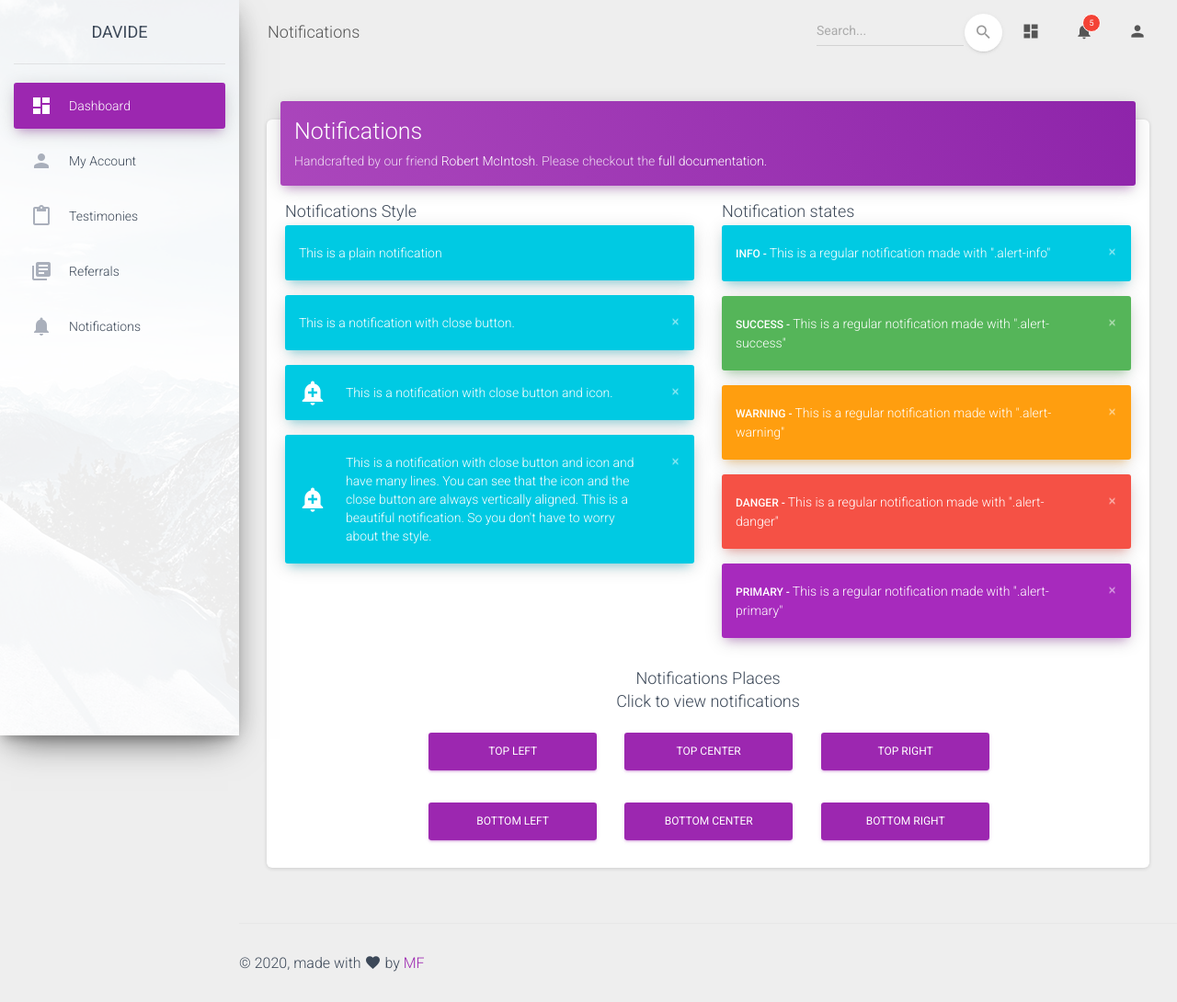
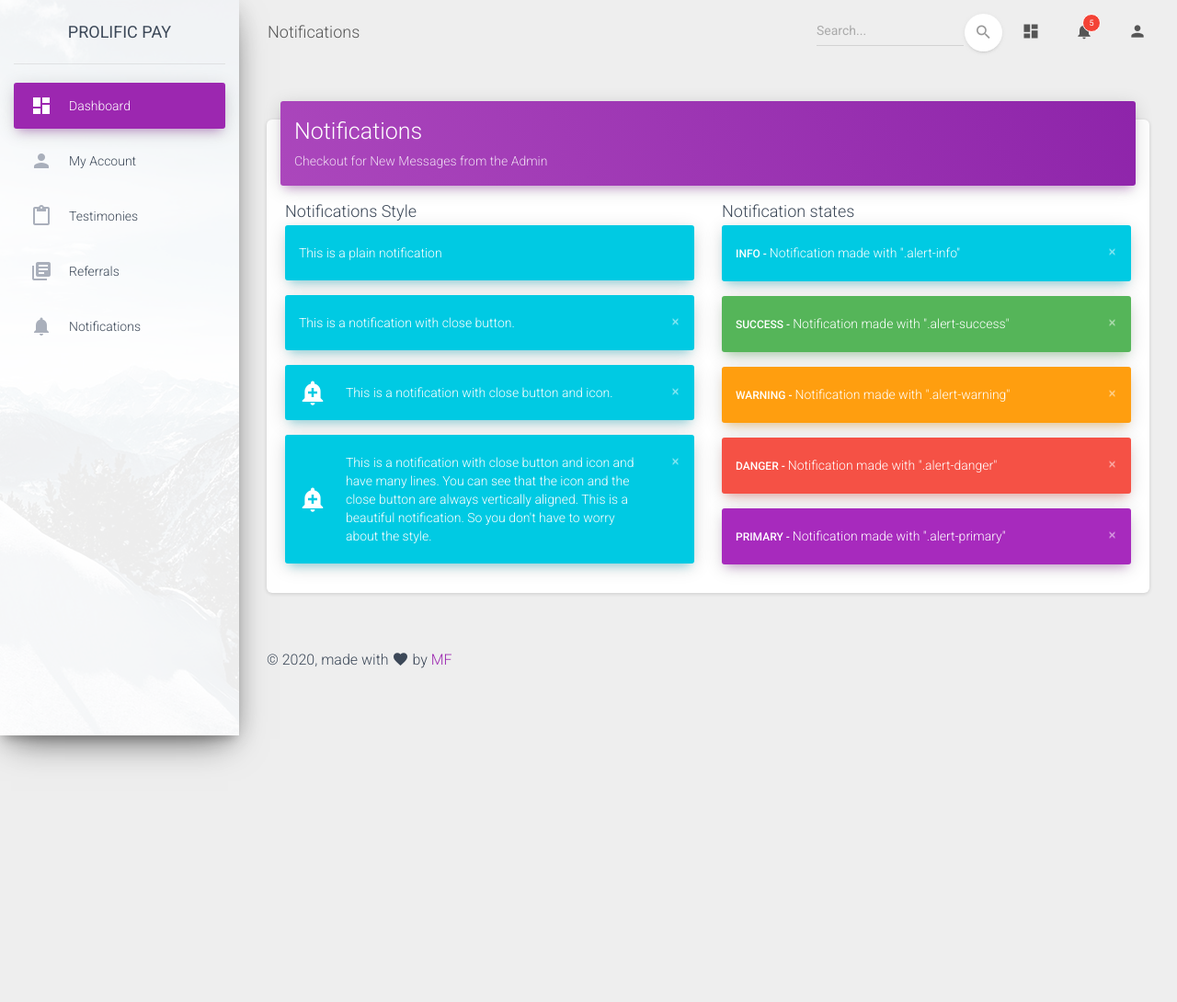
Before and after one commit to akojif/dashboard-ps, a plain HTML site: page notifications.html in a window 1280 px wide. Shown: the whole page at 92% size. After the commit the page ends 800 px from the top, so only its background shows below. Drawn offline with nearby package versions, Linux system fonts and the light colour scheme; some packages are replaced by stand-ins of ours.

Commit message:
Update notifications.html

```diff
--- a/notifications.html
+++ b/notifications.html
@@ -24,7 +24,7 @@
         <div class="sidebar" data-color="purple" data-background-color="white" data-image="assets/img/sidebar-1.jpg">
 
             <div class="logo"><a href="index.html" class="simple-text logo-normal">
-          Davide
+          Prolific Pay
         </a></div>
             <div class="sidebar-wrapper">
                 <ul class="nav">
@@ -102,11 +102,11 @@
                                     </p>
                                 </a>
                                 <div class="dropdown-menu dropdown-menu-right" aria-labelledby="navbarDropdownMenuLink">
-                                    <a class="dropdown-item" href="#">Mike John responded to your email</a>
+                                    <a class="dropdown-item" href="#">Davide responded to your email</a>
                                     <a class="dropdown-item" href="#">You have 5 new tasks</a>
                                     <a class="dropdown-item" href="#">You're now friend with Andrew</a>
                                     <a class="dropdown-item" href="#">Another Notification</a>
-                                    <a class="dropdown-item" href="#">Another One</a>
+                                    <a class="dropdown-item" href="#">Another Notification</a>
                                 </div>
                             </li>
                             <li class="nav-item dropdown">
@@ -133,9 +133,7 @@
                     <div class="card">
                         <div class="card-header card-header-primary">
                             <h3 class="card-title">Notifications</h3>
-                            <p class="card-category">Handcrafted by our friend
-                                <a target="_blank" href="https://github.com/mouse0270">Robert McIntosh</a>. Please checkout the
-                                <a href="http://bootstrap-notify.remabledesigns.com/" target="_blank">full documentation.</a>
+                            <p class="card-category">Checkout for New Messages from the Admin
                             </p>
                         </div>
                         <div class="card-body">
@@ -173,84 +171,41 @@
                       <i class="material-icons">close</i>
                     </button>
                                         <span>
-                      <b> Info - </b> This is a regular notification made with ".alert-info"</span>
+                      <b> Info - </b> Notification made with ".alert-info"</span>
                                     </div>
                                     <div class="alert alert-success">
                                         <button type="button" class="close" data-dismiss="alert" aria-label="Close">
                       <i class="material-icons">close</i>
                     </button>
                                         <span>
-                      <b> Success - </b> This is a regular notification made with ".alert-success"</span>
+                      <b> Success - </b> Notification made with ".alert-success"</span>
                                     </div>
                                     <div class="alert alert-warning">
                                         <button type="button" class="close" data-dismiss="alert" aria-label="Close">
                       <i class="material-icons">close</i>
                     </button>
                                         <span>
-                      <b> Warning - </b> This is a regular notification made with ".alert-warning"</span>
+                      <b> Warning - </b> Notification made with ".alert-warning"</span>
                                     </div>
                                     <div class="alert alert-danger">
                                         <button type="button" class="close" data-dismiss="alert" aria-label="Close">
                       <i class="material-icons">close</i>
                     </button>
                                         <span>
-                      <b> Danger - </b> This is a regular notification made with ".alert-danger"</span>
+                      <b> Danger - </b> Notification made with ".alert-danger"</span>
                                     </div>
                                     <div class="alert alert-primary">
                                         <button type="button" class="close" data-dismiss="alert" aria-label="Close">
                       <i class="material-icons">close</i>
                     </button>
                                         <span>
-                      <b> Primary - </b> This is a regular notification made with ".alert-primary"</span>
-                                    </div>
-                                </div>
-                            </div>
-                        </div>
-                        <div class="col-md-12">
-                            <div class="places-buttons">
-                                <div class="row">
-                                    <div class="col-md-6 ml-auto mr-auto text-center">
-                                        <h4 class="card-title">
-                                            Notifications Places
-                                            <p class="category">Click to view notifications</p>
-                                        </h4>
-                                    </div>
-                                </div>
-                                <div class="row">
-                                    <div class="col-lg-8 col-md-10 ml-auto mr-auto">
-                                        <div class="row">
-                                            <div class="col-md-4">
-                                                <button class="btn btn-primary btn-block" onclick="md.showNotification('top','left')">Top Left</button>
-                                            </div>
-                                            <div class="col-md-4">
-                                                <button class="btn btn-primary btn-block" onclick="md.showNotification('top','center')">Top Center</button>
-                                            </div>
-                                            <div class="col-md-4">
-                                                <button class="btn btn-primary btn-block" onclick="md.showNotification('top','right')">Top Right</button>
-                                            </div>
-                                        </div>
-                                    </div>
-                                </div>
-                                <div class="row">
-                                    <div class="col-lg-8 col-md-10 ml-auto mr-auto">
-                                        <div class="row">
-                                            <div class="col-md-4">
-                                                <button class="btn btn-primary btn-block" onclick="md.showNotification('bottom','left')">Bottom Left</button>
-                                            </div>
-                                            <div class="col-md-4">
-                                                <button class="btn btn-primary btn-block" onclick="md.showNotification('bottom','center')">Bottom Center</button>
-                                            </div>
-                                            <div class="col-md-4">
-                                                <button class="btn btn-primary btn-block" onclick="md.showNotification('bottom','right')">Bottom Right</button>
+                      <b> Primary - </b> Notification made with ".alert-primary"</span>
                                     </div>
                                 </div>
                             </div>
                         </div>
                     </div>
-                        </div>
-                    </div>
-                </div>
-            </div>
+
                     <footer class="footer">
 
                         <div class="copyright">
```
Lines whose indentation alone changed are shown as unchanged.
